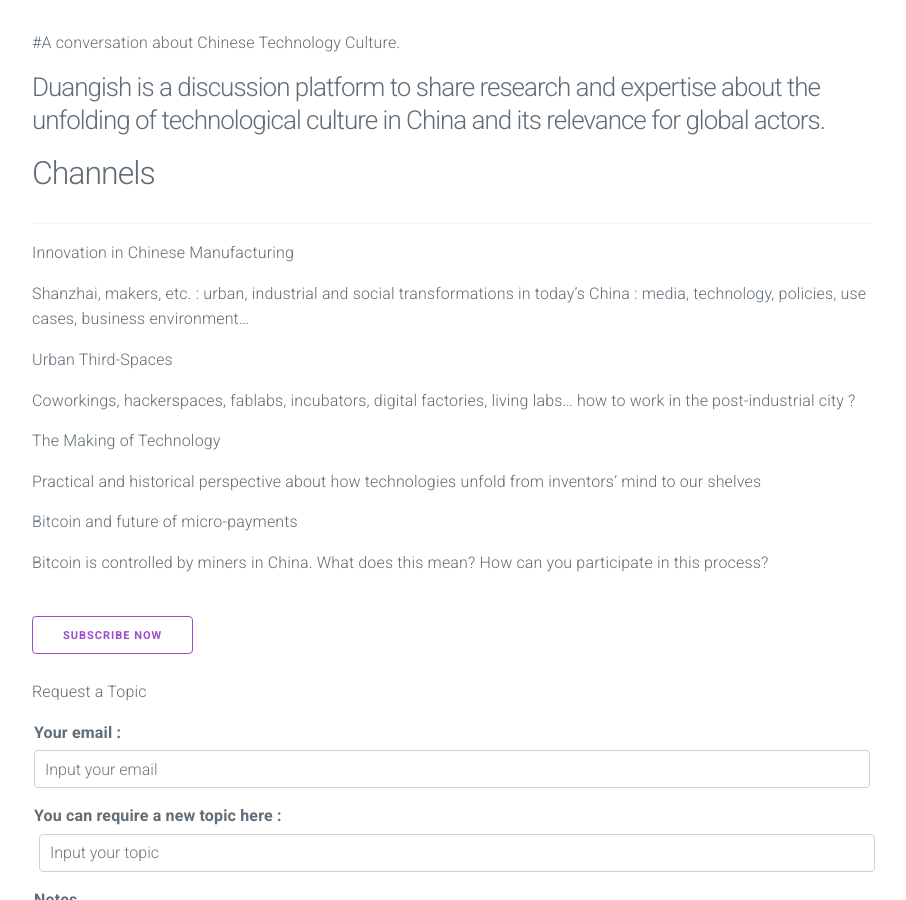
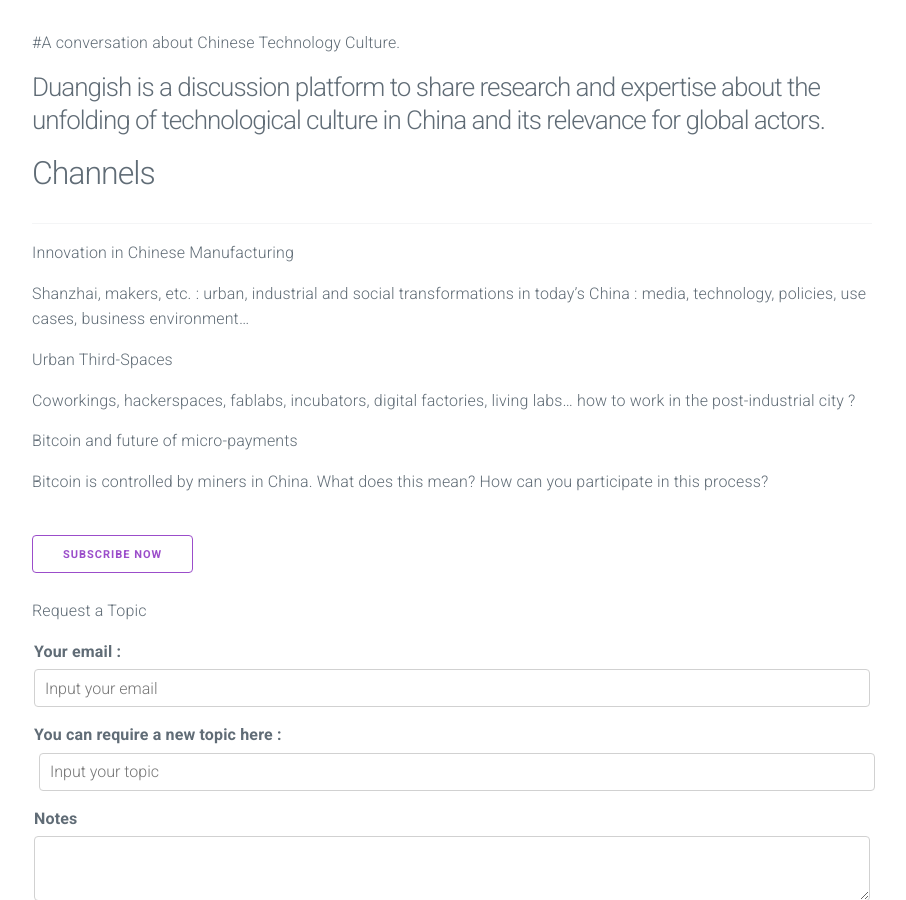
Before and after one commit to clemsos/duangish.github.io, a Jekyll site: the page built from index.md, in a window 1280 px wide and 900 px high. Shown: the whole window, without its empty margins (188-1094 px from the left). Built offline with Jekyll 4.4.1, drawn with Linux system fonts in a browser that asks for light colours; nearby versions of some CDN libraries.

Commit message:
remove useless inventors bla

```diff
--- a/index.md
+++ b/index.md
@@ -21,10 +21,6 @@
 **Urban Third-Spaces**
 
 Coworkings, hackerspaces, fablabs, incubators, digital factories, living labs... how to work in the post-industrial city ?
-
-**The Making of Technology**
-
-Practical and historical perspective about how technologies unfold from inventors' mind to our shelves
 
 **Bitcoin and future of micro-payments**
 
```
